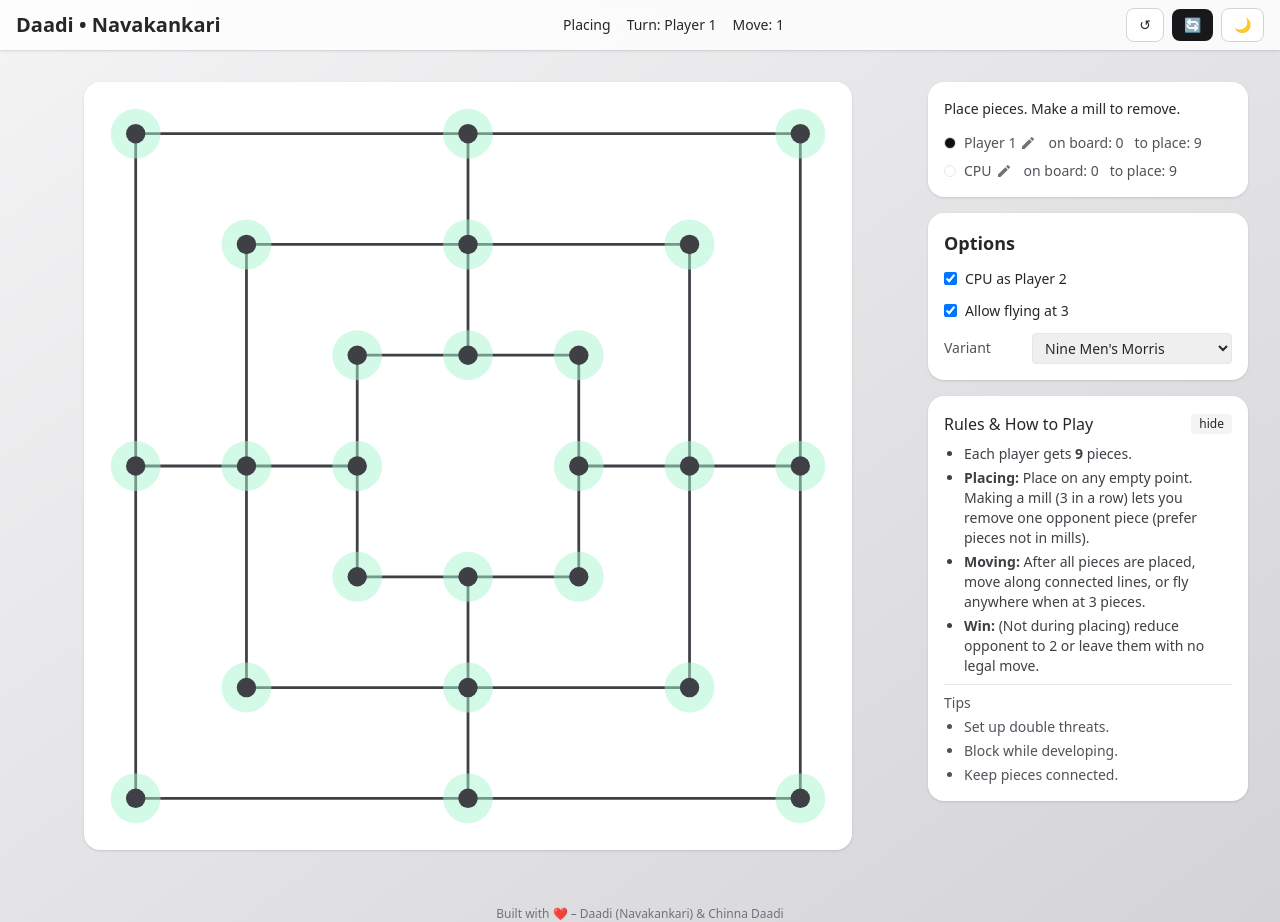
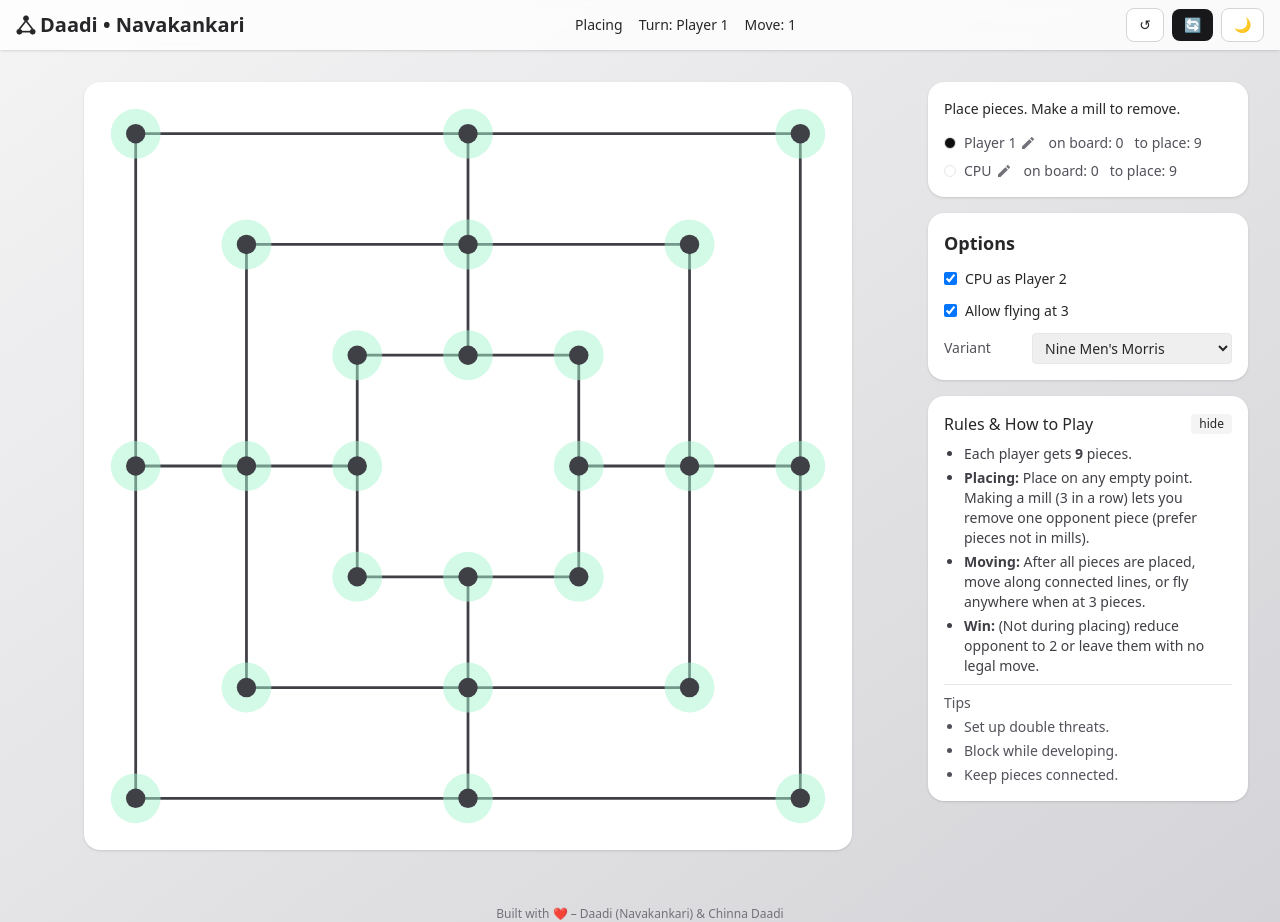
Before and after one commit to lazyville/lazyspa, a React (Vite) app in the folder apps/: page / in a window 1280 px wide. Built offline with nearby package versions, Linux system fonts and the light colour scheme; the HTML template or start-up script is replaced by a standard one.

Commit message:
feat: add game logo (#20)

```diff
--- a/apps/index.html
+++ b/apps/index.html
@@ -4,6 +4,7 @@
     <meta charset="UTF-8" />
     <meta name="viewport" content="width=device-width, initial-scale=1" />
     <title>Daadi • Navakankari</title>
+    <link rel="icon" type="image/svg+xml" href="/logo.svg" />
   </head>
   <body class="bg-zinc-50 dark:bg-zinc-900">
     <div id="root"></div>
--- a/apps/src/daadi/Gameplay.tsx
+++ b/apps/src/daadi/Gameplay.tsx
@@ -2,6 +2,7 @@
 import React, { useEffect, useMemo, useRef, useState } from "react";
 import { VARIANTS, K, P, Phase } from "./variants";
 import { inMill, collectMill, removables, canPlace, enterMoving, winnerAfterRemoval, destinationsFor, checkWin } from "./rules";
+import Logo from "./Logo";
 
 const PencilIcon = (props: React.SVGProps<SVGSVGElement>) => (
   <svg viewBox="0 0 24 24" fill="currentColor" {...props}>
@@ -159,7 +160,10 @@ export default function Gameplay(){
     <div className="min-h-screen w-full flex flex-col">
       <header className="w-full px-4 py-2 flex items-center justify-between bg-white/80 dark:bg-zinc-800/80 backdrop-blur shadow">
         <div className="flex items-center gap-2">
-          <span className="text-xl font-semibold" onClick={(e:any)=>{ if(e.detail===3){ const t = !dbg; setDbg(t); setMsg(`Debug mode: ${t ? 'ON' : 'OFF'} (triple‑click title to toggle)`);} }}>{Title}</span>
+          <div className="flex items-center gap-1 text-xl font-semibold" onClick={(e:any)=>{ if(e.detail===3){ const t = !dbg; setDbg(t); setMsg(`Debug mode: ${t ? 'ON' : 'OFF'} (triple‑click title to toggle)`);} }}>
+            <Logo className="w-5 h-5" />
+            {Title}
+          </div>
           {dbg && <span className="text-xs px-2 py-0.5 rounded bg-yellow-100 text-yellow-800">Debug</span>}
         </div>
         <div className="hidden sm:flex items-center gap-4 text-sm">
--- /dev/null
+++ b/apps/src/daadi/Logo.tsx
@@ -0,0 +1,14 @@
+import React from "react";
+
+const Logo = (props: React.SVGProps<SVGSVGElement>) => (
+  <svg viewBox="0 0 24 24" fill="none" stroke="currentColor" {...props}>
+    <circle cx="12" cy="4" r="3" fill="currentColor" />
+    <circle cx="4" cy="20" r="3" fill="currentColor" />
+    <circle cx="20" cy="20" r="3" fill="currentColor" />
+    <line x1="12" y1="7" x2="4" y2="17" strokeWidth="2" stroke="currentColor" />
+    <line x1="12" y1="7" x2="20" y2="17" strokeWidth="2" stroke="currentColor" />
+    <line x1="4" y1="20" x2="20" y2="20" strokeWidth="2" stroke="currentColor" />
+  </svg>
+);
+
+export default Logo;
```
Also changed, not shown: apps/logo.svg (added).
